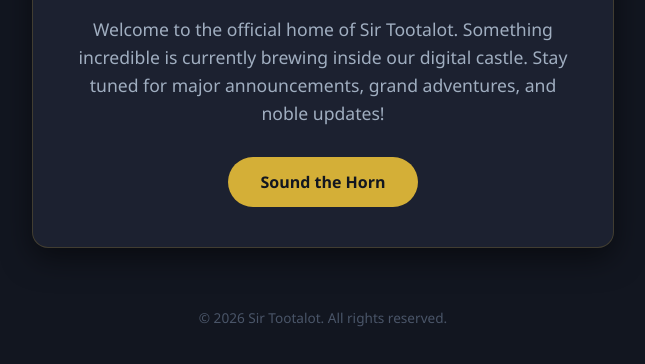
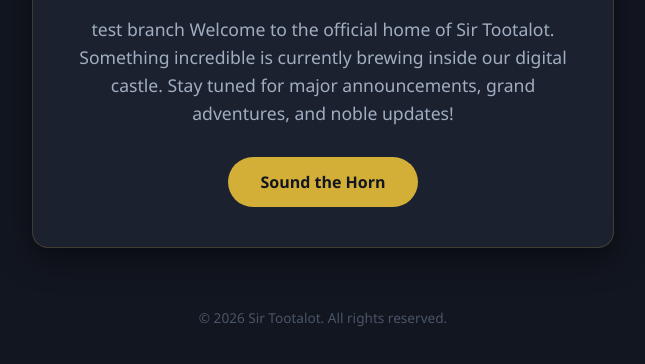
Before and after one commit to jugglingtoad/sirtootalot-web, a plain HTML site: page index.html in a window 1280 px wide. Shown: the part 296-660 px from the top of the page, without its empty margins (317-962 px from the left). Drawn offline with Linux system fonts and the light colour scheme.

Commit message:
test branch

```diff
--- a/index.html
+++ b/index.html
@@ -72,7 +72,7 @@
 
     <div class="card">
         <h1>Sir Tootalot</h1>
-        <p>Welcome to the official home of Sir Tootalot. Something incredible is currently brewing inside our digital castle. Stay tuned for major announcements, grand adventures, and noble updates!</p>
+        <p>test branch Welcome to the official home of Sir Tootalot. Something incredible is currently brewing inside our digital castle. Stay tuned for major announcements, grand adventures, and noble updates!</p>
         <a href="#" class="btn">Sound the Horn</a>
     </div>
 
```
